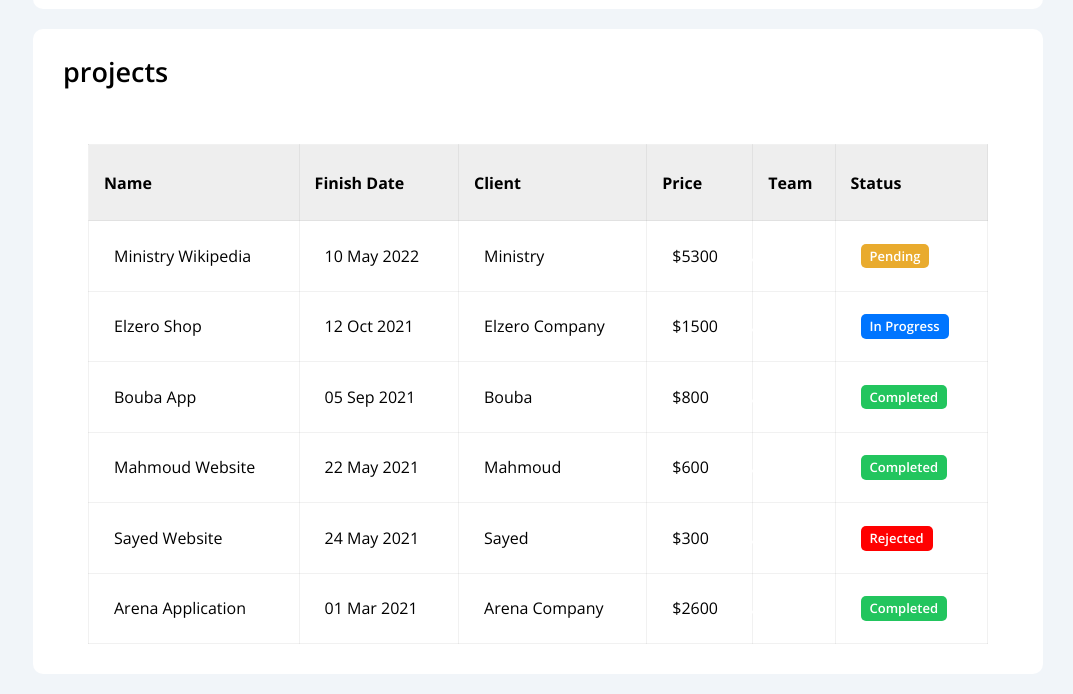
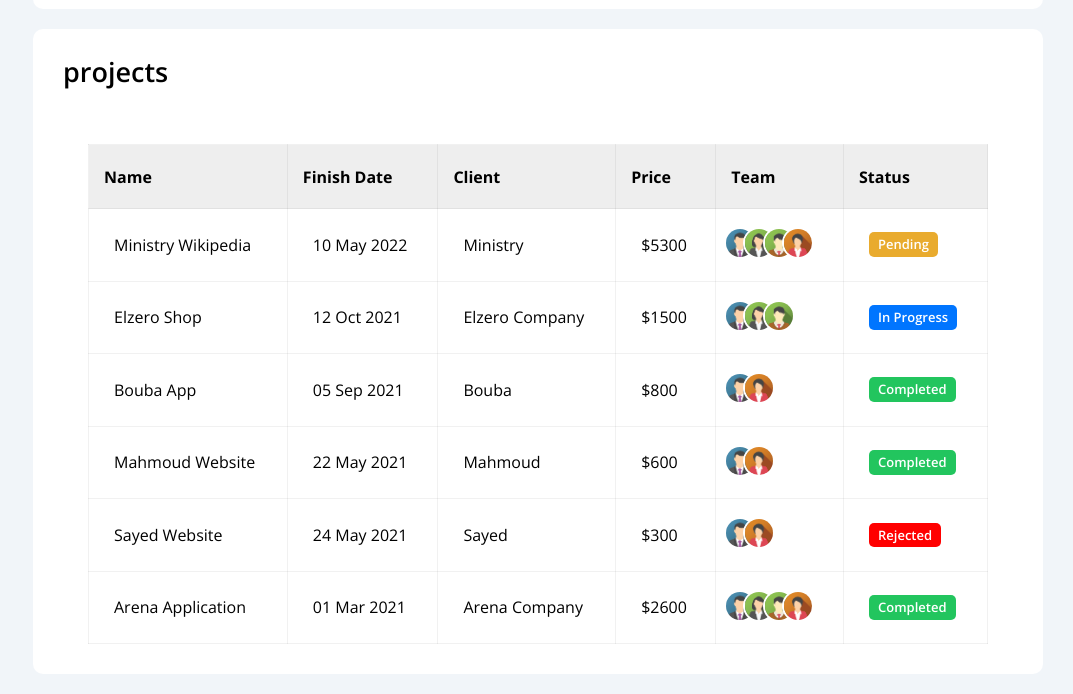
Before and after one commit to zeezo679/Dashboard, a plain HTML site: page index.html in a window 1280 px wide. Shown: the part 5624-6318 px from the top of the page, without its empty margins (207-1280 px from the left). Drawn offline with nearby package versions, Linux system fonts and the light colour scheme; the site is published under a folder, as on GitHub Pages, so addresses that start at the root find nothing.

Commit message:
Update index.html

```diff
--- a/index.html
+++ b/index.html
@@ -509,7 +509,7 @@
                             <h3>Finish The Project & Get Money</h3>
                            </div>
                             <div class="image">
-                                <img src="/images/project.png" alt="">
+                                <img src="images/project.png" alt="">
                             </div>
                         </div>
 
@@ -537,7 +537,7 @@
                         </div>
                         <div class="profile">
                             <div class="avatar">
-                                <img src="/images/avatar.png" alt="">
+                                <img src="images/avatar.png" alt="">
                             </div>
                             <div class="info">
                                 <h4>Zeyad Elwahsh</h4>
@@ -602,10 +602,10 @@
                                 <td>$5300</td>
                                 <td>
                                     <div class="images">
-                                        <img src="/images/team-01.png" alt="">
-                                        <img src="/images/team-02.png" alt="">
-                                        <img src="/images/team-03.png" alt="">
-                                        <img src="/images/team-04.png" alt="">
+                                        <img src="images/team-01.png" alt="">
+                                        <img src="images/team-02.png" alt="">
+                                        <img src="images/team-03.png" alt="">
+                                        <img src="images/team-04.png" alt="">
                                     </div>
                                 </td>
                                 <td>
@@ -619,9 +619,9 @@
                                 <td>$1500</td>
                                 <td>
                                     <div class="images">
-                                        <img src="/images/team-01.png" alt="">
-                                        <img src="/images/team-02.png" alt="">
-                                        <img src="/images/team-03.png" alt="">
+                                        <img src="images/team-01.png" alt="">
+                                        <img src="images/team-02.png" alt="">
+                                        <img src="images/team-03.png" alt="">
                                     </div>
                                 </td>
                                 <td>
@@ -635,8 +635,8 @@
                                 <td>$800</td>
                                 <td>
                                     <div class="images">
-                                        <img src="/images/team-01.png" alt="">
-                                        <img src="/images/team-04.png" alt="">
+                                        <img src="images/team-01.png" alt="">
+                                        <img src="images/team-04.png" alt="">
                                     </div>
                                 </td>
                                 <td>
@@ -650,8 +650,8 @@
                                 <td>$600</td>
                                 <td>
                                     <div class="images">
-                                        <img src="/images/team-01.png" alt="">
-                                        <img src="/images/team-04.png" alt="">
+                                        <img src="images/team-01.png" alt="">
+                                        <img src="images/team-04.png" alt="">
                                     </div>
                                 </td>
                                 <td>
@@ -665,8 +665,8 @@
                                 <td>$300</td>
                                 <td>
                                     <div class="images">
-                                        <img src="/images/team-01.png" alt="">
-                                        <img src="/images/team-04.png" alt="">
+                                        <img src="images/team-01.png" alt="">
+                                        <img src="images/team-04.png" alt="">
                                     </div>
                                 </td>
                                 <td>
@@ -680,10 +680,10 @@
                                 <td>$2600	</td>
                                 <td>
                                     <div class="images">
-                                        <img src="/images/team-01.png" alt="">
-                                        <img src="/images/team-02.png" alt="">
-                                        <img src="/images/team-03.png" alt="">
-                                        <img src="/images/team-04.png" alt="">
+                                        <img src="images/team-01.png" alt="">
+                                        <img src="images/team-02.png" alt="">
+                                        <img src="images/team-03.png" alt="">
+                                        <img src="images/team-04.png" alt="">
                                     </div>
                                 </td>
                                 <td>
```
